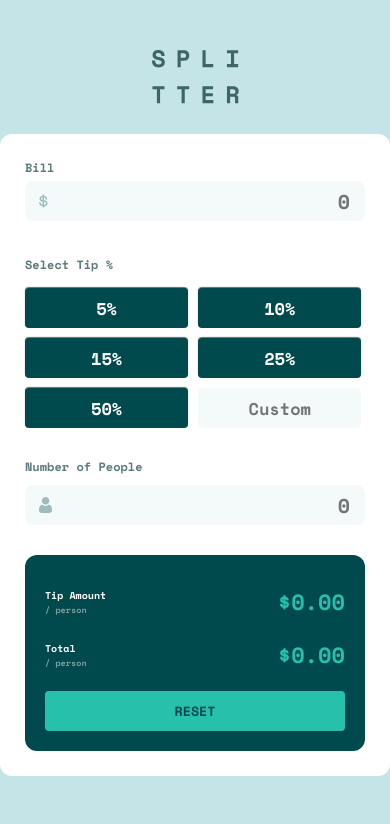
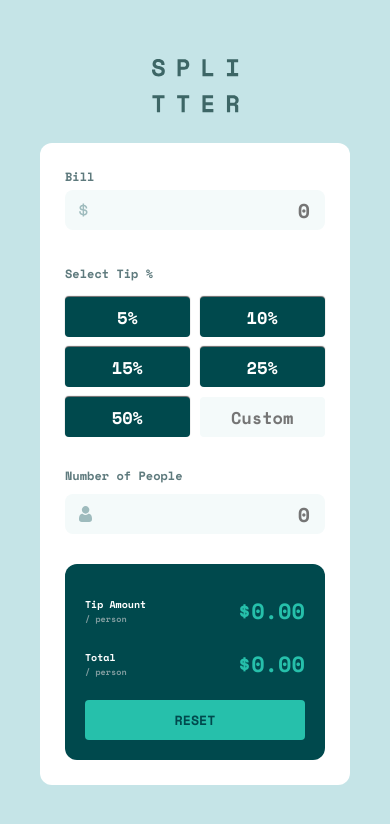
Before and after one commit to mikej321/tip-calculator, a React (Vite) app: page / in a window 390 px wide. Shown: the top 824 px of the page. Built offline with nearby package versions, Linux system fonts and the light colour scheme.

Commit message:
Fix mobile dimensions

```diff
--- a/src/App.css
+++ b/src/App.css
@@ -35,6 +35,11 @@ body {
   font-size: 1.6rem;
   font-family: var(--font_fam);
   background: var(--light_grayish_cyan);
+  min-height: 100vh;
+  display: flex;
+  align-items: center;
+  justify-content: center;
+
 }
 
 input[type="text"] {
@@ -48,7 +53,6 @@ input[type="text"] {
   display: flex;
   flex-direction: column;
   align-items: center;
-  margin-top: 5rem;
   gap: 3rem;
 }
 
```
